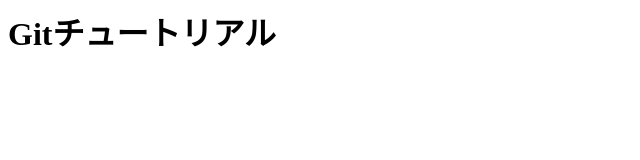
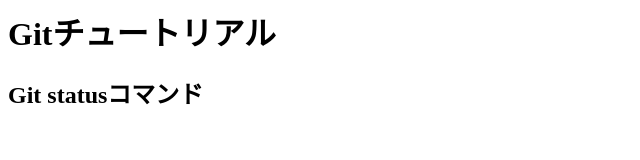
Before and after one commit to shunsuke-da/git_tutorial, a plain HTML site: page index.html in a window 1280 px wide. Shown: the whole page, without its empty margins (0-640 px from the left). Drawn offline with Linux system fonts and the light colour scheme.

Commit message:
git stコマンドを追加

```diff
--- a/index.html
+++ b/index.html
@@ -1 +1,2 @@
 <h1>Gitチュートリアル</h1>
+<h2>Git statusコマンド</h2>
```
